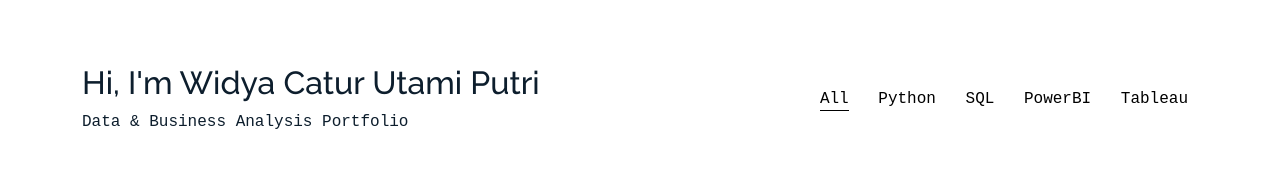
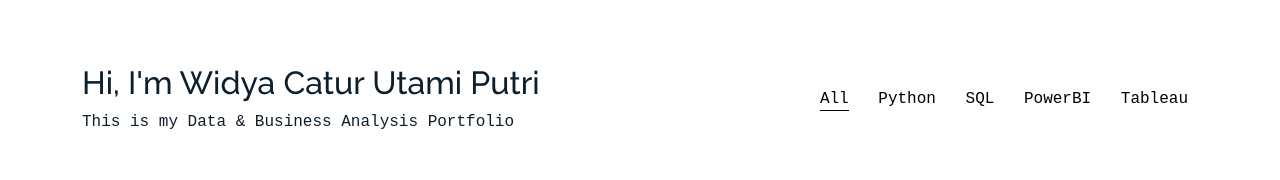
Before and after one commit to widyacatur/widyacatur.github.io, a plain HTML site: page index.html in a window 1280 px wide. Shown: the top 180 px of the page. Drawn offline with Linux system fonts and the light colour scheme; a web font is replaced by a local one.

Commit message:
Update index.html

```diff
--- a/index.html
+++ b/index.html
@@ -85,7 +85,7 @@
         <div class="row mb-5 align-items-center">
           <div class="col-md-12 col-lg-6 mb-4 mb-lg-0" data-aos="fade-up">
             <h2>Hi, I'm Widya Catur Utami Putri</h2>
-            <p class="mb-0">Data &amp; Business Analysis Portfolio</p>
+            <p class="mb-0">This is my Data &amp; Business Analysis Portfolio</p>
           </div>
           <div class="col-md-12 col-lg-6 text-start text-lg-end" data-aos="fade-up" data-aos-delay="100">
             <div id="filters" class="filters">
```
